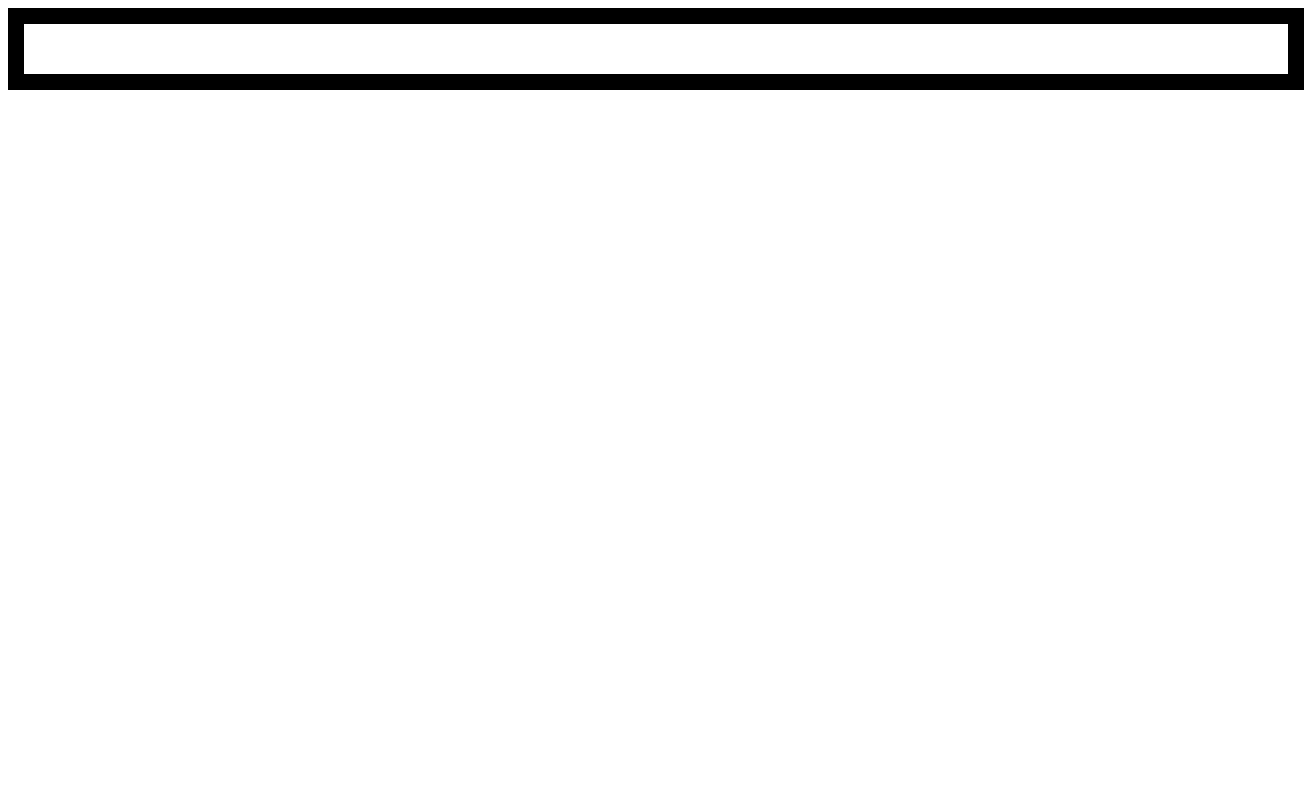
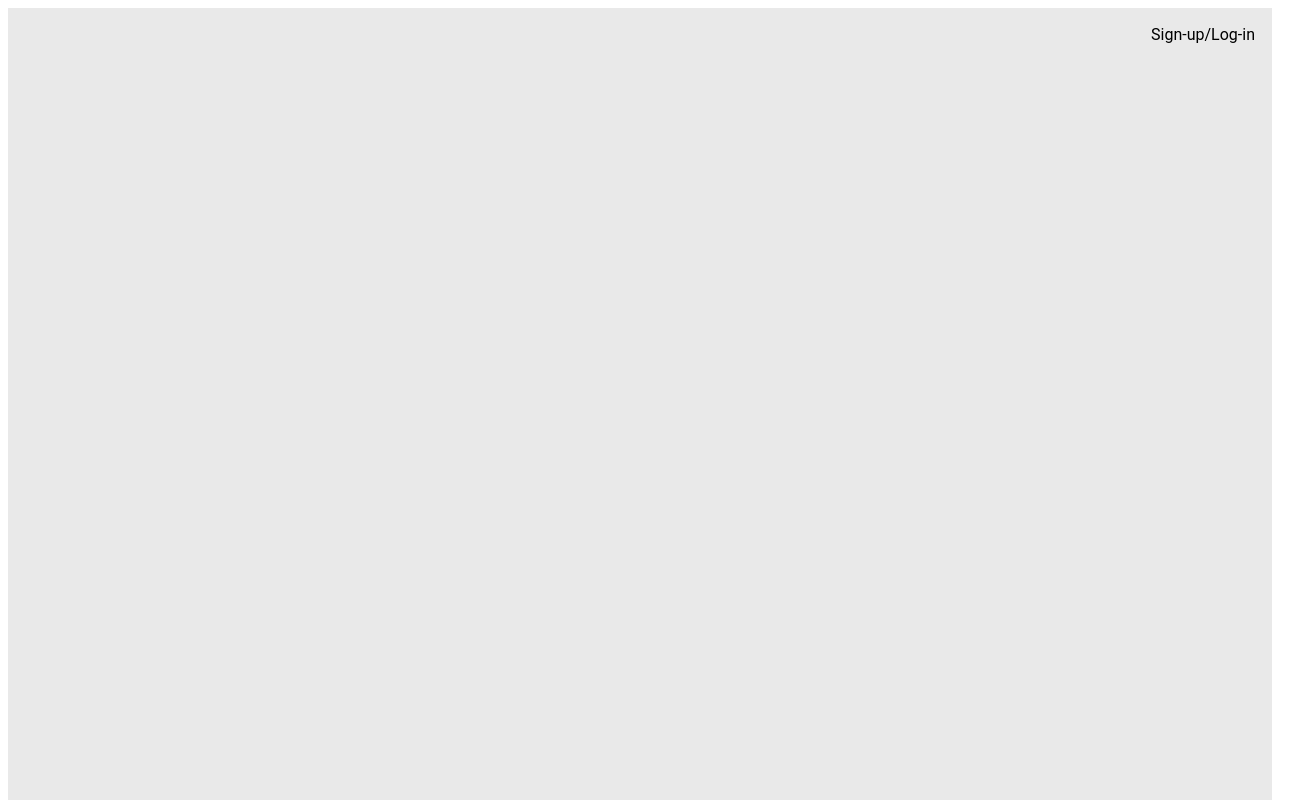
Before and after one commit to dez02/Travel, a React app: page / in a window 1280 px wide. Shown: the top 800 px of the page, 1304 px wide, since content can reach past the window. Built offline with nearby package versions, Linux system fonts and the light colour scheme; the HTML template or start-up script is replaced by a standard one.

Commit message:
mise en place du module HomePublic V1

```diff
--- /dev/null
+++ b/client/src/components/HomePublic/General/HomePublic.js
@@ -0,0 +1,21 @@
+import React, { Component } from 'react';
+import NavBar from '.././NavBar/NavBar.js';
+import homepublic from './homepublic.css';
+import HeaderHomePublic from '.././HeaderHomePublic/HeaderHomePublic.js';
+import SectionHome from '.././SectionHome/SectionHome.js';
+
+class HomePublic extends Component {
+  render() {
+    console.log('start app');
+    return (
+      <div className="">
+        <NavBar/>
+        <HeaderHomePublic/>
+        <SectionHome/>
+
+      </div>
+    );
+  }
+}
+
+export default HomePublic;
--- /dev/null
+++ b/client/src/components/HomePublic/HeaderHomePublic/HeaderHomePublic.js
@@ -0,0 +1,19 @@
+import React, { Component } from 'react';
+import './headerhomepublic.css';
+
+class HeaderHomePublic extends Component {
+
+    // inserer fonction js avec syntaxe REACT
+  render() {
+
+    return (
+    <div className="HeaderHomePublic">
+      </div>
+    );
+  }
+
+
+}
+
+
+export default HeaderHomePublic;
--- /dev/null
+++ b/client/src/components/HomePublic/HeaderHomePublic/headerhomepublic.css
@@ -0,0 +1,12 @@
+
+p, a, h1, h2, h3, h4, h5, h6, ul, li, input, button {
+    margin: 0;
+    padding: 0;
+    text-decoration: none;
+}
+
+.HeaderHomePublic{
+    background-color: #E9E9E9;
+    width: 100%;
+    height: 100vh;
+}
--- a/client/src/components/HomePublic/NavBar/NavBar.js
+++ b/client/src/components/HomePublic/NavBar/NavBar.js
@@ -1,17 +1,19 @@
 import React, { Component } from 'react';
 import './NavBar.css';
-import './scrollfx.js';
-
-
 
 class NavBar extends Component {
-
 
     // inserer fonction js avec syntaxe REACT
   render() {
 
     return (
     <div className="navbar">
+      <a href="">
+      <div className="navbar-right">
+          <i className="fa fa-user-circle-o fa-2x" aria-hidden="true"></i>
+          <div><p>Sign-up/Log-in</p></div>
+      </div>
+       </a>
     </div>
 
     );
--- a/client/src/components/HomePublic/NavBar/navbar.css
+++ b/client/src/components/HomePublic/NavBar/navbar.css
@@ -3,43 +3,57 @@
 /*==========================================*/
 /*====================*/
 
+p, a, h1, h2, h3, h4, h5, h6, ul, li, input, button {
+    margin: 0;
+    padding: 0;
+    text-decoration: none;
+}
 
-.navbar{
-    border : 1em solid black;
+button {
+    cursor: pointer;
+}
+
+button, input, select {
+    border: none;
+    box-shadow: none;
+    background-image: none;
+    background: none;
+    -webkit-appearance: none;
+    -moz-appearance: none;
+    appearance: none;
+}
+
+/*.navbar{
+    border : 1px solid black;
     height : 50px;
     width: 100%;
-}
-.topHeader{
-    height: 55px;
-    width: 100%;
     display: flex;
-    justify-content: space-between;
-    font-size: 12px;
-    font-weight: lighter;
-    color: white;
-    position: fixed;
-    background-color: white;
-    transition-delay: 0s;
-    transition-duration: 0.2s;
-    transition-property: all;
-    transition-timing-function: ease;
-    z-index: 100;
+    justify-content: flex-end;
+    color: black;
+    font-family: 'Roboto', sans-serif;
+}*/
+
+.navbar-right{
+    display: inline-flex;
+    flex-direction: row;
+    align-items: center;
+    justify-content: flex-end;
+    height : 50px;
+    width: 200px;
+    padding-top: 8px;
+    padding-right: 15px;
+    font-family: 'Roboto', sans-serif;
+    color: black;
+    position: absolute;
+    right: 10px;
+    top: 1px;
 }
 
-/*Scroll animation navbar*/
+.navbar a {
+   color: black;
+}
 
-.topHeaderMini{
-    width: 100%;
-    display: flex;
-    justify-content: space-between;
-    font-size: 12px;
-    font-weight: lighter;
-    color: white;
-    position: fixed;
-    background-color: white;
-    height: 38px;
-    transition-delay: 0s;
-    transition-duration: 0.2s;
-    transition-property: all;
-    transition-timing-function: ease;
+.fa-user-circle-o{
+    color: black;
+    padding-right: 10px;
 }
--- /dev/null
+++ b/client/src/components/HomePublic/SectionHome/SectionHome.js
@@ -0,0 +1,29 @@
+import React, { Component } from 'react';
+import './sectionhome.css';
+
+class SectionHome extends Component {
+
+    // inserer fonction js avec syntaxe REACT
+  render() {
+
+    return (
+    <div className="SectionHome">
+        <h2>Es-tu vraiment joueur quand il s'agit de partir en vacances?</h2>
+        <h3>Ici on te propose de choisir à ta place</h3>
+        <h3>C'est simple, tu t'enregistres, tu achètes un ticket et tu nous laisse faire le reste</h3>
+        <h4>Quelques exemples de notre catalogue</h4>
+        <div className="GroupHomeItem">
+            <div className="HomeItem"></div>
+            <div className="HomeItem"></div>
+            <div className="HomeItem"></div>
+        </div>
+        <button>Rejoins-nous</button>
+      </div>
+    );
+  }
+
+
+}
+
+
+export default SectionHome;
--- /dev/null
+++ b/client/src/components/HomePublic/SectionHome/sectionhome.css
@@ -0,0 +1,45 @@
+.SectionHome{
+    font-family: 'Roboto', sans-serif;
+    background-color: white;
+    width: 100%;
+    height: 100vh;
+    color: black;
+    text-align: center;
+}
+
+.HomeItem{
+    height: 370px;
+    width: 220px;
+    border: black solid 2px;
+}
+
+.GroupHomeItem{
+    display: flex;
+    flex-wrap: wrap;
+    justify-content: space-around;
+    padding: 20px;
+}
+
+
+
+.SectionHome button {
+	background-color:#44c767;
+	-moz-border-radius:28px;
+	-webkit-border-radius:28px;
+	border-radius:28px;
+	display:inline-block;
+	cursor:pointer;
+	color:#ffffff;
+	font-family:Arial;
+	font-size:17px;
+	padding:17px 31px;
+	text-decoration:none;
+	text-shadow:0px 2px 8px #2f6627;
+}
+.SectionHome button:hover {
+	background-color:#5cbf2a;
+}
+.SectionHome button:active {
+	position:relative;
+	top:1px;
+}
--- a/client/src/components/index.jsx
+++ b/client/src/components/index.jsx
@@ -1,5 +1,5 @@
 import React from 'react';
-import HomePublic from'./HomePublic/HomePublic.js'
+import HomePublic from'./HomePublic/General/HomePublic.js'
 
 
 class Index extends React.Component {
--- a/package.json
+++ b/package.json
@@ -32,7 +32,9 @@
     "babel-loader": "^6.4.0",
     "babel-preset-es2015": "^6.22.0",
     "babel-preset-react": "^6.23.0",
+    "css-loader": "^0.27.3",
     "nodemon": "^1.11.0",
+    "style-loader": "^0.13.2",
     "webpack": "^2.2.1"
   }
 }
```
Also changed, not shown: client/src/components/HomePublic/General/homepublic.css (added), 2 other files (tests, documents, lock files or other folders).
